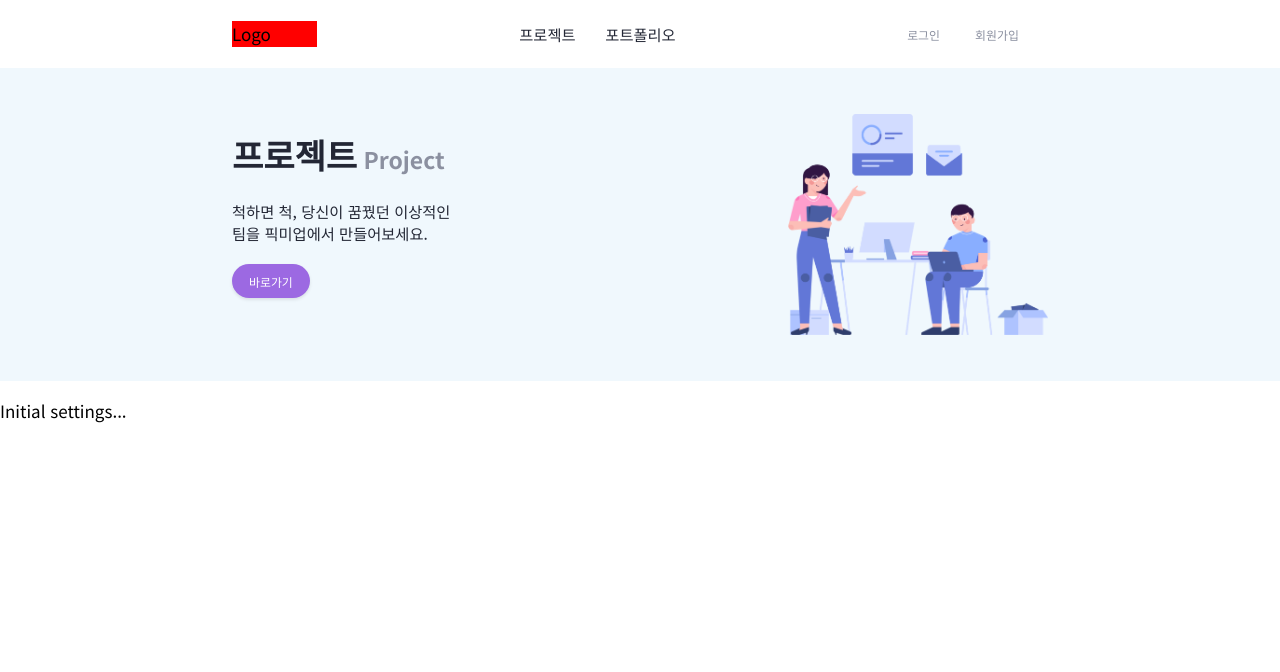
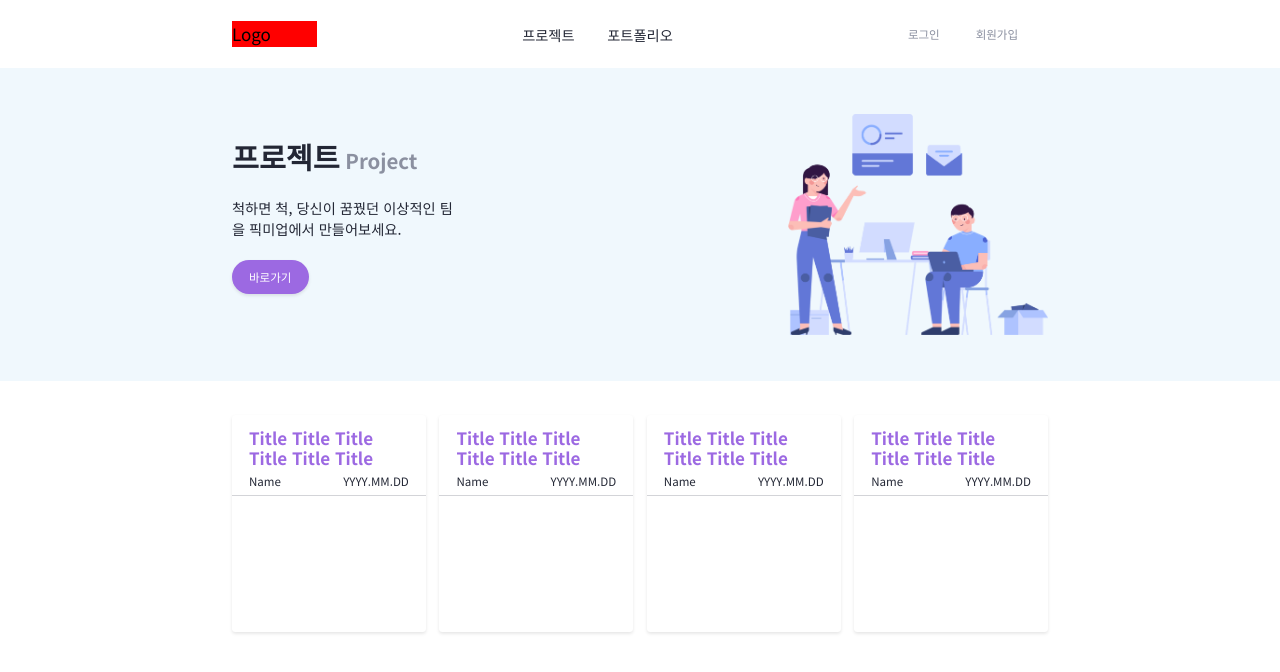
Before and after one commit to produce1886/pick-me-up, a Next.js app: page / in a window 1280 px wide. Shown: the top 672 px of the page. Built offline with nearby package versions, Linux system fonts and the light colour scheme.

Commit message:
Add Postblock

```diff
--- a/pages/_app.js
+++ b/pages/_app.js
@@ -5,7 +5,6 @@ import Router from "next/router";
 import styled, { createGlobalStyle } from "styled-components";
 
 const GlobalStyle = createGlobalStyle`
-
 
 @media (min-width: 768px) {
   html {
--- a/pages/index.js
+++ b/pages/index.js
@@ -1,13 +1,14 @@
 import Head from "next/head";
 import Gnb from "../src/components/organisms/Gnb";
 import Banner from "../src/components/organisms/Banner";
+import Preview from "../src/components/templates/Preview";
 
 export default function Home() {
   return (
     <>
       <Gnb></Gnb>
       <Banner></Banner>
-      <p>Initial settings...</p>
+      <Preview></Preview>
     </>
   );
 }
--- /dev/null
+++ b/src/components/atoms/Col.js
@@ -0,0 +1,7 @@
+import styled, { css } from "styled-components";
+
+export default styled.div`
+  display: flex;
+  flex-direction: column;
+  justify-content: center;
+`;
--- /dev/null
+++ b/src/components/atoms/Postblock.js
@@ -0,0 +1,9 @@
+import styled from "styled-components";
+
+export default styled.div`
+  width: 11.4rem;
+  height: 12.8rem;
+  border-radius: 0.2rem;
+  box-shadow: 0 0.1rem 0.2rem 0 rgba(0, 0, 0, 0.1);
+  background-color: #ffffff;
+`;
--- /dev/null
+++ b/src/components/atoms/Row.js
@@ -0,0 +1,7 @@
+import styled, { css } from "styled-components";
+
+export default styled.div`
+  display: flex;
+  flex-direction: row;
+  justify-content: center;
+`;
--- a/src/components/atoms/Text.js
+++ b/src/components/atoms/Text.js
@@ -5,11 +5,12 @@ export default styled.p`
     width: ${props.width};
     font-weight: ${props.weight};
     text-align: ${props.align};
-    font-size: ${0.6 + props.level * 0.1}rem;
+    font-size: ${0.6 + props.level * 0.08}rem;
     color: ${props.color};
     margin: 0;
     padding: 0;
     text-decoration: ${props.deco};
     font-family: "Noto Sans KR", sans-serif;
+    line-height: ${props.line};
   `}
 `;
--- /dev/null
+++ b/src/components/molecules/Postblock/Top.js
@@ -0,0 +1,43 @@
+import styled from "styled-components";
+import Text from "../../atoms/Text";
+import Row from "../../atoms/Row";
+import Col from "../../atoms/Col";
+
+export default function Top(props) {
+  return (
+    <Wrapper>
+      <Col>
+        <Row>
+          <Text level={5} weight="bold" color="#9c69e2" line={1.17}>
+            Title Title Title Title Title Title
+          </Text>
+        </Row>
+        <Row>
+          <Div>
+            <Text level={1} color="#232735">
+              Name
+            </Text>
+            <Text level={1} color="#232735">
+              YYYY.MM.DD
+            </Text>
+          </Div>
+        </Row>
+      </Col>
+    </Wrapper>
+  );
+}
+
+const Wrapper = styled.div`
+  width: 100%;
+  height: 4.8rem;
+  border-bottom: 0.07rem solid #d3d4d8;
+  padding: 0.8rem 1rem 0.8rem 1rem;
+  box-sizing: border-box;
+`;
+
+const Div = styled.div`
+  width: 100%;
+  display: flex;
+  justify-content: space-between;
+  margin-top: 0.3rem;
+`;
--- /dev/null
+++ b/src/components/organisms/Postblock.js
@@ -0,0 +1,10 @@
+import Wrapper from "../atoms/Postblock";
+import Top from "../molecules/Postblock/Top";
+
+export default function Postblock() {
+  return (
+    <Wrapper>
+      <Top></Top>
+    </Wrapper>
+  );
+}
--- /dev/null
+++ b/src/components/templates/Preview.js
@@ -0,0 +1,34 @@
+import styled from "styled-components";
+import Postblock from "../organisms/Postblock";
+
+export default function Preview() {
+  return (
+    <Wrapper>
+      <InnerWrapper>
+        <Postblock></Postblock>
+        <Postblock></Postblock>
+        <Postblock></Postblock>
+        <Postblock></Postblock>
+      </InnerWrapper>
+    </Wrapper>
+  );
+}
+
+const Wrapper = styled.div`
+  width: 100%;
+  display: flex;
+  flex-direction: row;
+  align-items: center;
+  justify-content: center;
+`;
+
+const InnerWrapper = styled.div`
+  max-width: 1200px;
+  width: 48rem;
+  height: 100%;
+  align-items: center;
+  justify-content: space-between;
+  display: flex;
+  flex-direction: row;
+  margin: 2rem 4rem 2rem 4rem;
+`;
```
